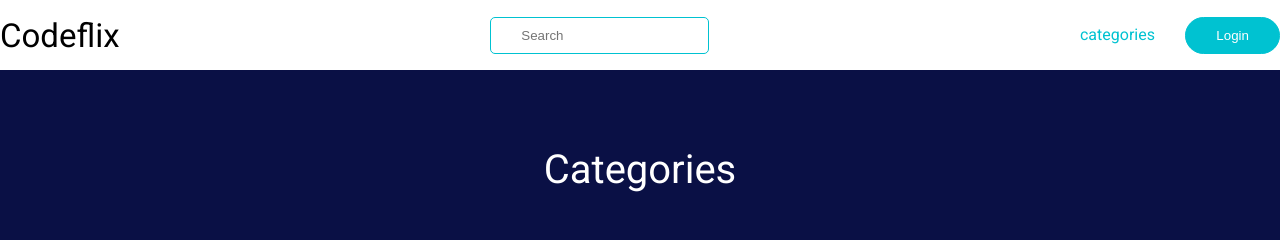
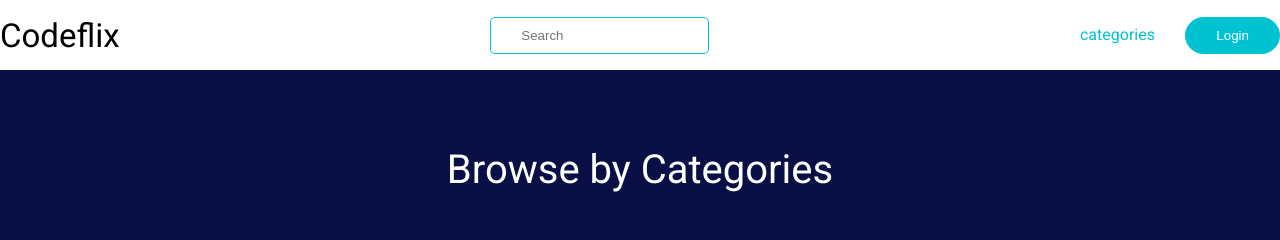
Before and after one commit to javier-arango/codeflix, a Next.js app: page /categories in a window 1280 px wide. Shown: the top 240 px of the page. Built offline with nearby package versions, Linux system fonts and the light colour scheme.

Commit message:
Changed title for the categories page

```diff
--- a/src/app/(pages)/categories/page.tsx
+++ b/src/app/(pages)/categories/page.tsx
@@ -6,7 +6,7 @@ export default function CategoriesPage() {
   return (
     <>
       <NavBar />
-      <Title title={'Categories'} />
+      <Title title={'Browse by Categories'} />
       <Categories allCategories={true} />
     </>
   )
```
